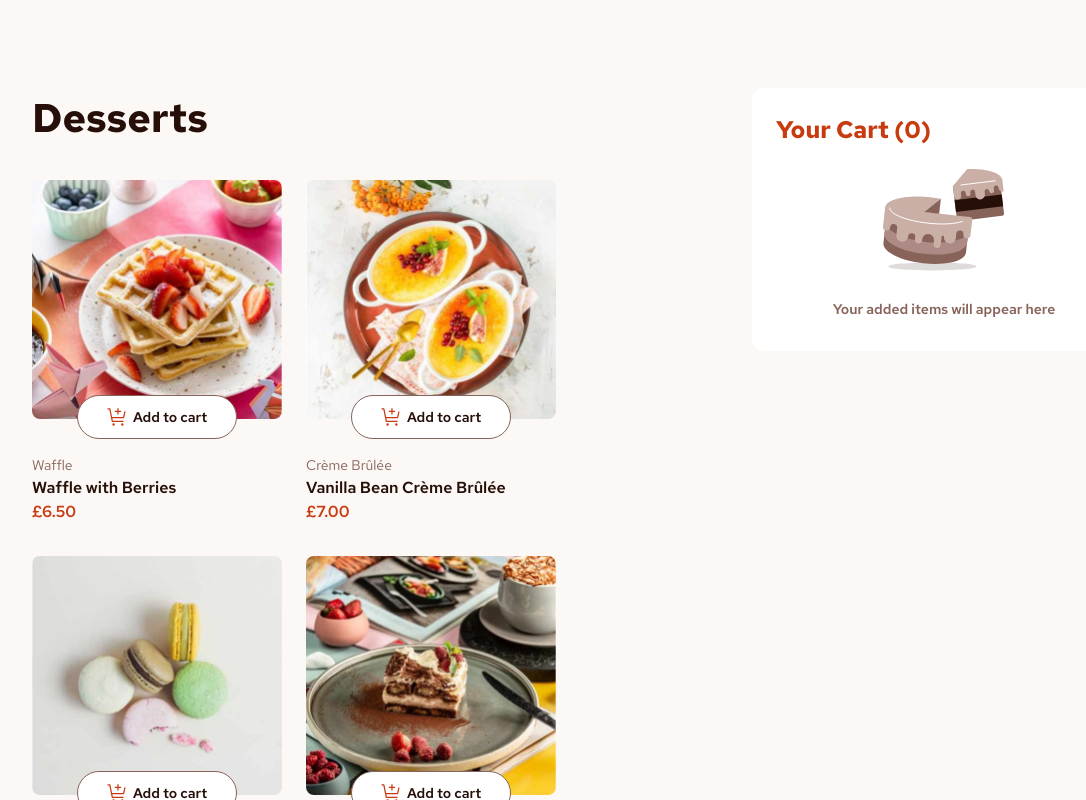
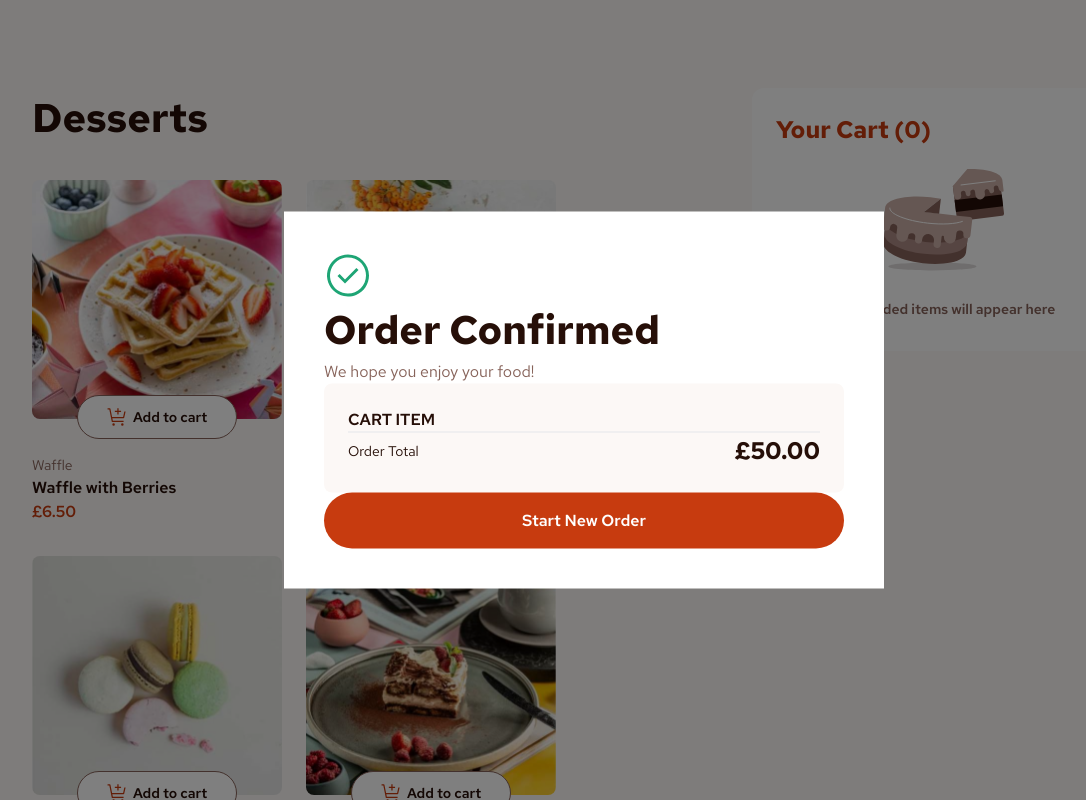
Before and after one commit to anetakasprzak/fm-product-list-cart, a React (Vite) app: page / in a window 1280 px wide. Shown: the top 800 px of the page, without its empty margins (56-1142 px from the left). Built offline with nearby package versions, Linux system fonts and the light colour scheme.

Commit message:
modal styles

```diff
--- a/src/App.tsx
+++ b/src/App.tsx
@@ -9,7 +9,7 @@ export type CartItem = { id: number; quantity: number };
 function App() {
   const [cartItems, setCartItems] = useState<CartItem[]>([]);
 
-  const [isModalOpen, setIsModalOpen] = useState(false);
+  const [isModalOpen, setIsModalOpen] = useState(true);
 
   console.log(isModalOpen);
 
--- a/src/components/Modal.tsx
+++ b/src/components/Modal.tsx
@@ -1,24 +1,39 @@
 function Modal() {
+  function startNewOrder() {}
+
   return (
-    <div className="grid place-items-center">
-      <div className="absolute h-[500px] w-[300px] bg-pink-400 top-[50%] left-[50%] translate-y-[-50%] translate-x-[-50%] z-10">
+    <div>
+      <div className="absolute h-[auto] w-[60rem] bg-white top-[50%] left-[50%] translate-y-[-50%] translate-x-[-50%] z-10 p-[4rem]">
         <img src="../../public/assets/images/icon-order-confirmed.svg" />
-        <h2>Order Confirmed</h2>
-        <p>We hope you enjoy your food!</p>
+        <h2 className="text-[4rem] font-[700] text-[#260F08]">
+          Order Confirmed
+        </h2>
+        <p className="text-[1.6rem] font-[400] text-[#87635A]">
+          We hope you enjoy your food!
+        </p>
 
-        <div className="bg-[#FCF8F6]">
-          <div>CART ITEM</div>
+        <div className="bg-[#FCF8F6] p-[2.4rem] rounded-[0.8rem]">
+          <div className="border-b-[1px] border-[#F5EEEC)]">CART ITEM</div>
 
-          <div className="flex">
-            <span>Order Total</span>
-            <span>£50.00</span>
+          <div className="flex items-center justify-between">
+            <span className="text-[1.4rem] font-[400] text-[#260F08]">
+              Order Total
+            </span>
+            <span className="text-[2.4rem] font-[700] text-[#260F08]">
+              £50.00
+            </span>
           </div>
         </div>
-        <button>Start New Order</button>
+        <button
+          className="w-[100%] bg-[#C73B0F] py-[1.6rem] text-white rounded-full"
+          onClick={startNewOrder}
+        >
+          Start New Order
+        </button>
       </div>
 
       {/* OVERLAY */}
-      <div className="fixed w-full h-full bg-slate-500 top-0 left-0 opacity-50 z-0"></div>
+      <div className="fixed w-full h-full bg-black top-0 left-0 opacity-50 z-0"></div>
     </div>
   );
 }
```
